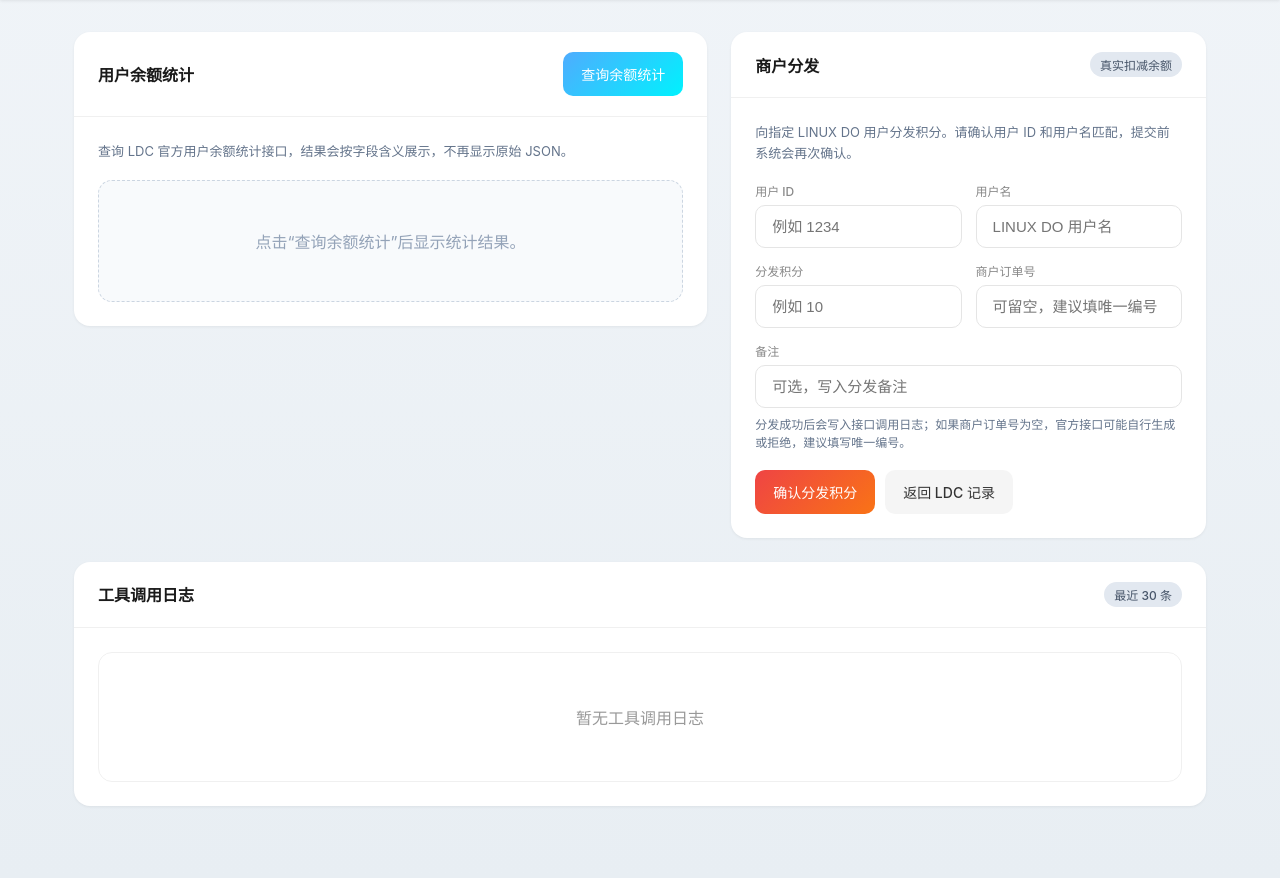
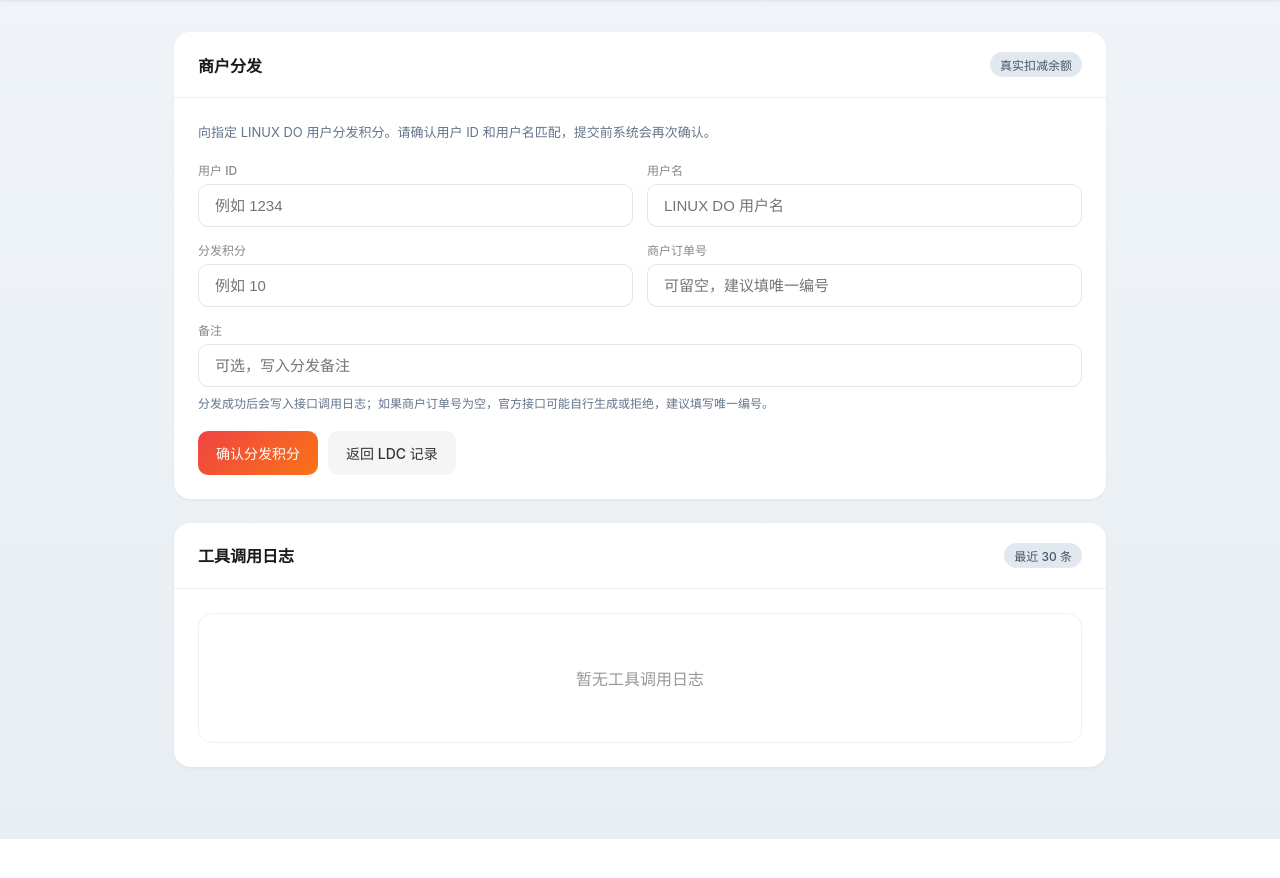
Before and after one commit to duanxinyua/LDC-XUI-Redeem, a Flask app: page /admin/ldc-tools in a window 1280 px wide. Shown: the part 58-936 px from the top of the page. After the commit the page ends 897 px from the top, so only its background shows below. Run offline with Flask 3, Linux system fonts and the light colour scheme; the visitor is signed in with stand-in values (Sample User, id 1); data that the repository does not hold is empty.

Commit message:
移除 LDC 用户余额统计功能

```diff
--- a/app.py
+++ b/app.py
@@ -1368,50 +1368,6 @@ def distribute_ldc_credit(user_id, username, amount, out_trade_no=None, remark=N
     return call_ldc_authorized_api('/lpay/distribute', method='POST', json_payload=payload)
 
 
-def query_ldc_user_balance_stats():
-    """调用 LDC 用户余额统计接口。"""
-    return call_ldc_public_api('/api/v1/dashboard/stats/user-balance')
-
-
-def build_ldc_balance_stat_items(result):
-    """将 LDC 用户余额统计结果转为后台展示字段。"""
-    data = {}
-    if isinstance(result, dict):
-        raw_data = result.get('data')
-        if isinstance(raw_data, dict):
-            data = raw_data
-
-    fields = [
-        ('total_count', '统计用户总数', '当前纳入余额统计的用户数量', ''),
-        ('total_amount', '可用余额总和', '所有用户可用余额之和', '积分'),
-        ('avg_amount', '平均余额', '所有统计用户的平均可用余额', '积分'),
-        ('median_amount', '余额中位数', '一半用户余额低于该值，一半高于该值', '积分'),
-        ('min_amount', '最小余额', '统计样本中的最低可用余额', '积分'),
-        ('max_amount', '最大余额', '统计样本中的最高可用余额', '积分'),
-        ('std_dev', '余额标准差', '余额离散程度，数值越大差异越明显', '积分'),
-    ]
-
-    return [
-        {
-            'key': key,
-            'label': label,
-            'description': description,
-            'value': data.get(key, '-'),
-            'unit': unit,
-        }
-        for key, label, description, unit in fields
-    ]
-
-
-def parse_ldc_balance_stats_success(result):
-    """判断 LDC 用户余额统计接口是否返回了可展示数据。"""
-    if not isinstance(result, dict):
-        return False
-    if result.get('success') is True:
-        return True
-    return isinstance(result.get('data'), dict)
-
-
 def finalize_ldc_order(out_trade_no, trade_no=None, notify_payload=None, inbounds=None):
     """将已支付的 LDC 订单落地为订阅账号"""
     conn = get_db()
@@ -2708,13 +2664,13 @@ def sync_ldc_orders():
 @app.route('/admin/ldc-tools')
 @admin_required
 def ldc_tools_page():
-    """LDC 余额统计与商户分发工具。"""
+    """LDC 商户分发工具。"""
     conn = get_db()
     cursor = conn.cursor()
     cursor.execute('''
         SELECT *
         FROM ldc_api_actions
-        WHERE action IN ('user_balance_stats', 'distribute')
+        WHERE action = 'distribute'
         ORDER BY datetime(created_at) DESC, id DESC
         LIMIT 30
     ''')
@@ -2887,26 +2843,6 @@ def admin_distribute_ldc_credit():
     return jsonify({'success': success, 'msg': message, 'data': result})
 
 
-@app.route('/admin/ldc/user-balance-stats', methods=['POST'])
-@admin_required
-@csrf_required
-def admin_ldc_user_balance_stats():
-    """后台调用 LDC 用户余额统计接口。"""
-    result = query_ldc_user_balance_stats()
-    success = parse_ldc_balance_stats_success(result)
-    message = extract_ldc_api_message(result, '查询成功' if success else '查询失败')
-    items = build_ldc_balance_stat_items(result) if success else []
-    record_ldc_api_action(
-        'user_balance_stats',
-        request_payload={'path': '/api/v1/dashboard/stats/user-balance'},
-        response_payload=result,
-        success=success,
-        message=message
-    )
-
-    return jsonify({'success': success, 'msg': message, 'items': items})
-
-
 @app.route('/admin/generate', methods=['POST'])
 @admin_required
 @csrf_required
--- a/templates/admin_ldc_tools.html
+++ b/templates/admin_ldc_tools.html
@@ -36,7 +36,7 @@
         }
         .header-links a:hover { color: #4facfe; }
         .container {
-            max-width: 1180px;
+            max-width: 980px;
             margin: 0 auto;
             padding: 32px 24px 48px;
         }
@@ -62,56 +62,11 @@
             color: #1a1a1a;
         }
         .section-body { padding: 24px; }
-        .tool-layout {
-            display: grid;
-            grid-template-columns: minmax(0, 1fr) minmax(360px, 0.75fr);
-            gap: 24px;
-            align-items: start;
-        }
         .intro {
             color: #64748b;
             font-size: 13px;
             line-height: 1.6;
             margin-bottom: 18px;
-        }
-        .stats-grid {
-            display: grid;
-            grid-template-columns: repeat(2, minmax(0, 1fr));
-            gap: 14px;
-        }
-        .stat-card {
-            border-radius: 14px;
-            padding: 18px 20px;
-            background: #f8fafc;
-            border: 1px solid #e2e8f0;
-            min-height: 128px;
-        }
-        .stat-card h3 {
-            color: #64748b;
-            font-size: 12px;
-            font-weight: 500;
-            margin-bottom: 8px;
-        }
-        .stat-card .number {
-            color: #0f172a;
-            font-size: 28px;
-            font-weight: 700;
-            overflow-wrap: anywhere;
-        }
-        .stat-card .desc {
-            margin-top: 8px;
-            color: #64748b;
-            font-size: 12px;
-            line-height: 1.45;
-        }
-        .empty-stats {
-            grid-column: 1 / -1;
-            padding: 48px 20px;
-            text-align: center;
-            color: #94a3b8;
-            background: #f8fafc;
-            border: 1px dashed #cbd5e1;
-            border-radius: 14px;
         }
         .form-grid {
             display: grid;
@@ -259,8 +214,6 @@
             100% { opacity: 0; }
         }
         @media (max-width: 920px) {
-            .tool-layout,
-            .stats-grid,
             .form-grid {
                 grid-template-columns: 1fr;
             }
@@ -297,20 +250,6 @@
     </div>
 
     <div class="container">
-        <div class="tool-layout">
-            <div class="section">
-                <div class="section-header">
-                    <h2>用户余额统计</h2>
-                    <button type="button" class="btn btn-primary" id="balanceStatsBtn">查询余额统计</button>
-                </div>
-                <div class="section-body">
-                    <p class="intro">查询 LDC 官方用户余额统计接口，结果会按字段含义展示，不再显示原始 JSON。</p>
-                    <div class="stats-grid" id="balanceStatsGrid">
-                        <div class="empty-stats">点击“查询余额统计”后显示统计结果。</div>
-                    </div>
-                </div>
-            </div>
-
         <div class="section">
             <div class="section-header">
                 <h2>商户分发</h2>
@@ -347,7 +286,6 @@
                         <a href="/admin/ldc-orders" class="btn btn-secondary">返回 LDC 记录</a>
                     </div>
                 </form>
-                </div>
             </div>
         </div>
 
@@ -404,7 +342,6 @@
     <script>
         const csrfToken = {{ csrf_token | tojson }};
         const toast = document.getElementById('toast');
-        const balanceStatsGrid = document.getElementById('balanceStatsGrid');
 
         function showToast(message) {
             toast.textContent = message;
@@ -419,56 +356,6 @@
             });
             return response.json();
         }
-
-        function renderStats(items) {
-            if (!items || !items.length) {
-                balanceStatsGrid.replaceChildren(Object.assign(document.createElement('div'), {
-                    className: 'empty-stats',
-                    textContent: '没有可展示的统计结果。'
-                }));
-                return;
-            }
-
-            const nodes = items.map(item => {
-                const card = document.createElement('div');
-                card.className = 'stat-card';
-
-                const title = document.createElement('h3');
-                title.textContent = item.label || item.key || '-';
-
-                const number = document.createElement('div');
-                number.className = 'number';
-                number.textContent = `${item.value ?? '-'}${item.unit ? ' ' + item.unit : ''}`;
-
-                const desc = document.createElement('div');
-                desc.className = 'desc';
-                desc.textContent = item.description || '';
-
-                card.append(title, number, desc);
-                return card;
-            });
-            balanceStatsGrid.replaceChildren(...nodes);
-        }
-
-        document.getElementById('balanceStatsBtn').addEventListener('click', async function () {
-            const btn = this;
-            btn.disabled = true;
-            btn.textContent = '查询中...';
-            try {
-                const formData = new FormData();
-                formData.append('_csrf_token', csrfToken);
-                const data = await postForm('/admin/ldc/user-balance-stats', formData);
-                showToast(data.msg || '查询完成');
-                if (data.success) {
-                    renderStats(data.items || []);
-                }
-            } catch (error) {
-                showToast('查询失败，请稍后重试');
-            } finally {
-                btn.disabled = false;
-                btn.textContent = '查询余额统计';
-            }
-        });
 
         document.getElementById('distributeForm').addEventListener('submit', async function (event) {
             event.preventDefault();
```
Lines whose indentation alone changed are shown as unchanged.
